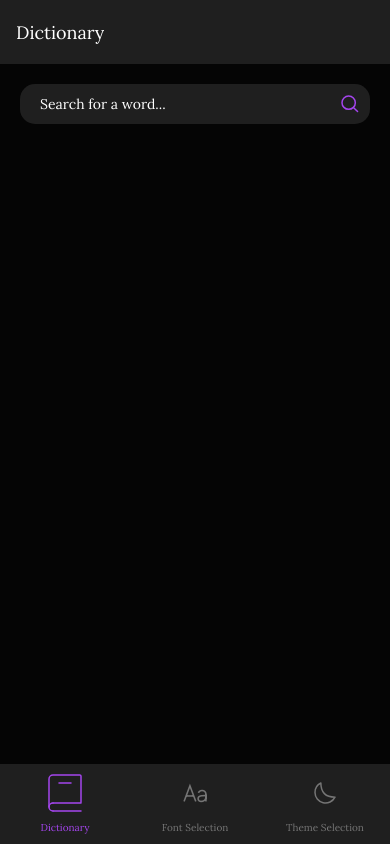
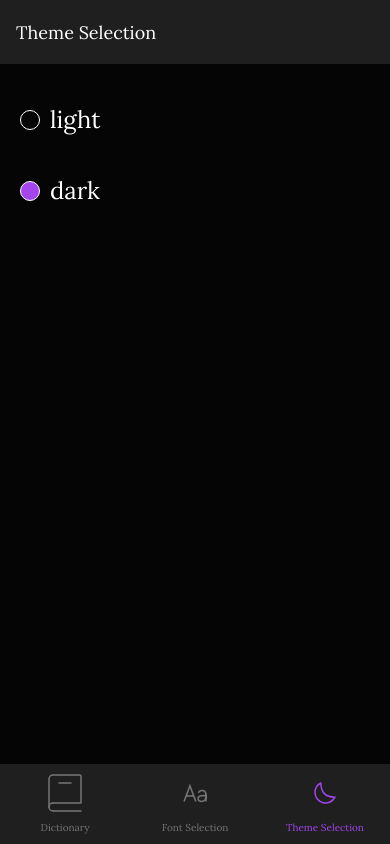
Before and after one commit to kmxtaylor/Dictionary, a React Native app: screen /ThemeSettings in a window 390 px wide. Built offline with nearby package versions, Linux system fonts and the light colour scheme.

Commit message:
set up theme settings page

```diff
--- a/src/hooks/useTheme.js
+++ b/src/hooks/useTheme.js
@@ -1,7 +1,7 @@
 import { useContext } from 'react';
-import { ThemeContext } from 'contexts/Theme';
+import { ThemeContext, Themes } from 'contexts/Theme';
 
 export const useTheme = () => {
   const { theme, setTheme, loading, colors } = useContext(ThemeContext);
-  return { theme, setTheme, loading, colors };
+  return { theme, setTheme, loading, colors, Themes };
 };
--- a/src/navigation/Tabs.js
+++ b/src/navigation/Tabs.js
@@ -52,7 +52,7 @@ const Tabs = () => {
 
   return (
     <Tab.Navigator
-      initialRouteName='Fonts'
+      initialRouteName='themes'
       screenOptions={({ route }) => ({
         tabBarActiveTintColor: colors.tabBarActive,
         tabBarInactiveTintColor: colors.tabBarInactive,
--- a/src/screens/ThemeSettings.js
+++ b/src/screens/ThemeSettings.js
@@ -1,14 +1,51 @@
-// import { View, Text, StyleSheet } from 'react-native';
-import { StyleSheet } from 'react-native';
+import { Fragment } from 'react';
+import { StyleSheet, Pressable } from 'react-native';
 
 import { View, Text } from 'components/themed';
 import Layout from 'layouts/Main';
 
+import { useTheme } from 'hooks/useTheme';
+
+const Border = () => {
+  const { colors } = useTheme();
+  return <View style={[styles.border, { backgroundColor: colors.text }]} />;
+};
+
+const ThemeRow = ({ children, checked, onPress }) => {
+  const { colors } = useTheme();
+
+  const checkedStyle = [styles.checkbox, { borderColor: colors.text }];
+
+  if (checked) {
+    checkedStyle.push({
+      borderColor: colors.text,
+      backgroundColor: colors.accent,
+    });
+  }
+
+  return (
+    <Pressable style={styles.row} onPress={onPress}>
+      <View style={checkedStyle} />
+      <Text style={styles.text}>{children}</Text>
+    </Pressable>
+  );
+};
+
 const ThemeSettings = () => {
+  const { theme, setTheme, Themes } = useTheme();
+
   return (
     <Layout>
       <View style={{ padding: 20 }}>
-        <Text style={styles.text}>Theme Settings</Text>
+        {/* <Text style={styles.text}>Theme Settings</Text> */}
+        {Themes.map((key, index) => (
+          <Fragment key={key}>
+            <ThemeRow onPress={() => setTheme(key)} checked={theme === key}>
+              {key}
+            </ThemeRow>
+            {index !== Themes.length - 1 && <Border />}
+          </Fragment>
+        ))}
       </View>
     </Layout>
   );
@@ -18,6 +55,24 @@ const styles = StyleSheet.create({
   text: {
     fontSize: 24,
   },
+  border: {
+    flex: 1,
+    height: 1,
+    backgroundColor: 'red',
+  },
+  row: {
+    flexDirection: 'row',
+    paddingVertical: 10,
+    marginVertical: 10,
+    alignItems: 'center',
+  },
+  checkbox: {
+    width: 20,
+    height: 20,
+    borderRadius: 20,
+    borderWidth: 1,
+    marginRight: 10,
+  },
 });
 
 export default ThemeSettings;
```
